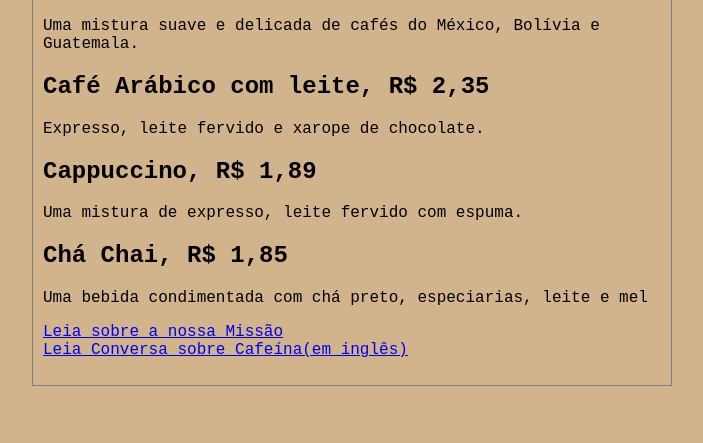
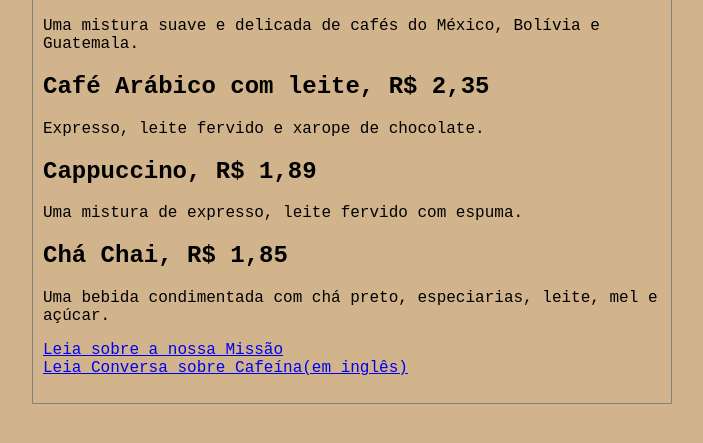
Before and after one commit to johnpotato359/Use-A-Cabe-a-HTML, a plain HTML site: page Cap04/index.html in a window 1280 px wide. Shown: the part 129-572 px from the top of the page, without its empty margins (224-927 px from the left). Drawn offline with Linux system fonts and the light colour scheme.

Commit message:
Projetos realizados do Cap04

```diff
--- a/Cap04/index.html
+++ b/Cap04/index.html
@@ -22,7 +22,7 @@
     </p>
     <h2>Chá Chai, R$ 1,85</h2>
     <p>
-        Uma bebida condimentada com chá preto, especiarias, leite e mel
+        Uma bebida condimentada com chá preto, especiarias, leite, mel e açúcar.
     </p>
     <p>
         <a href="sobre/missao.html" title="Missão do Café Starbuzz">Leia sobre a nossa Missão</a>
```
